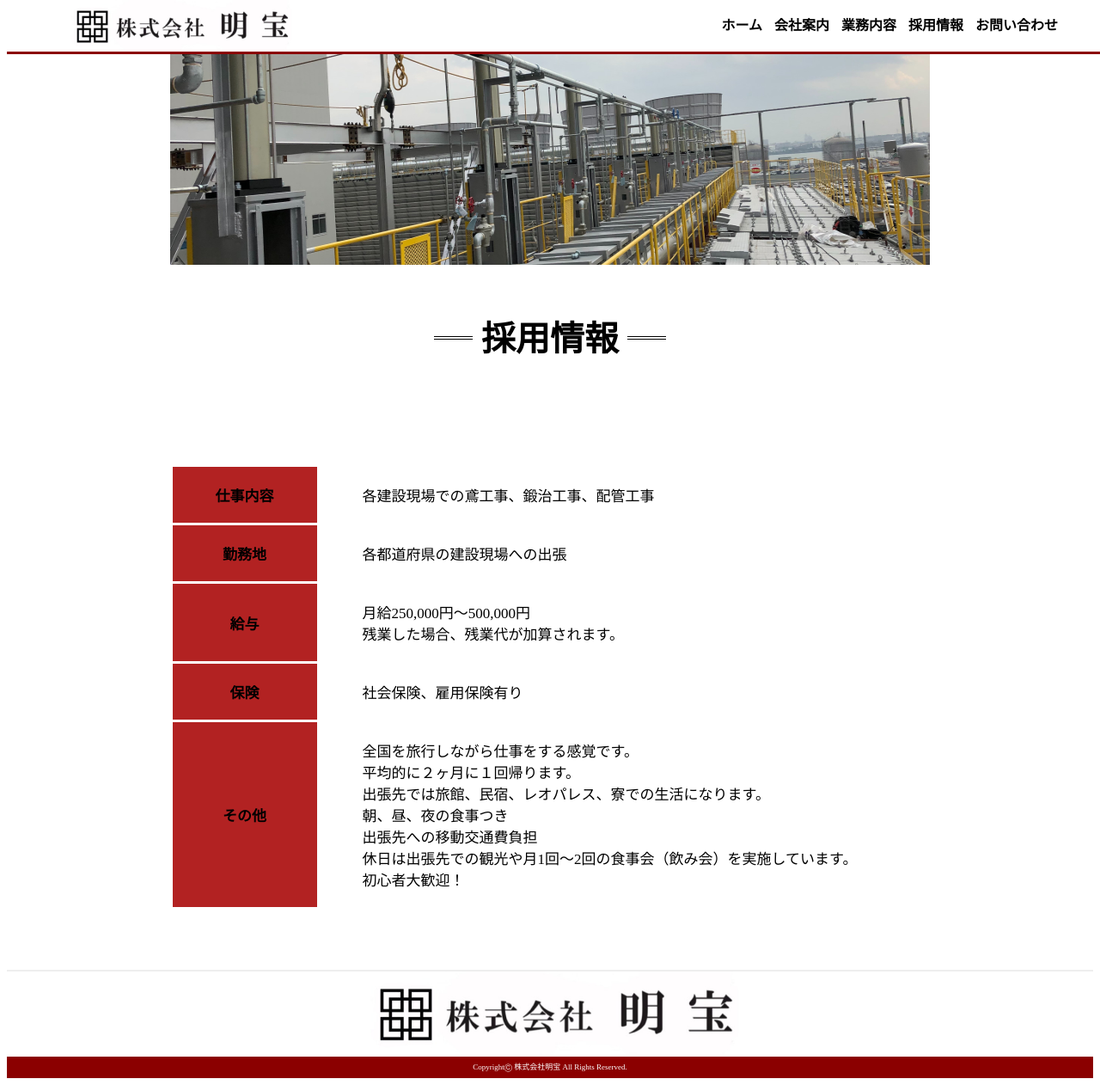
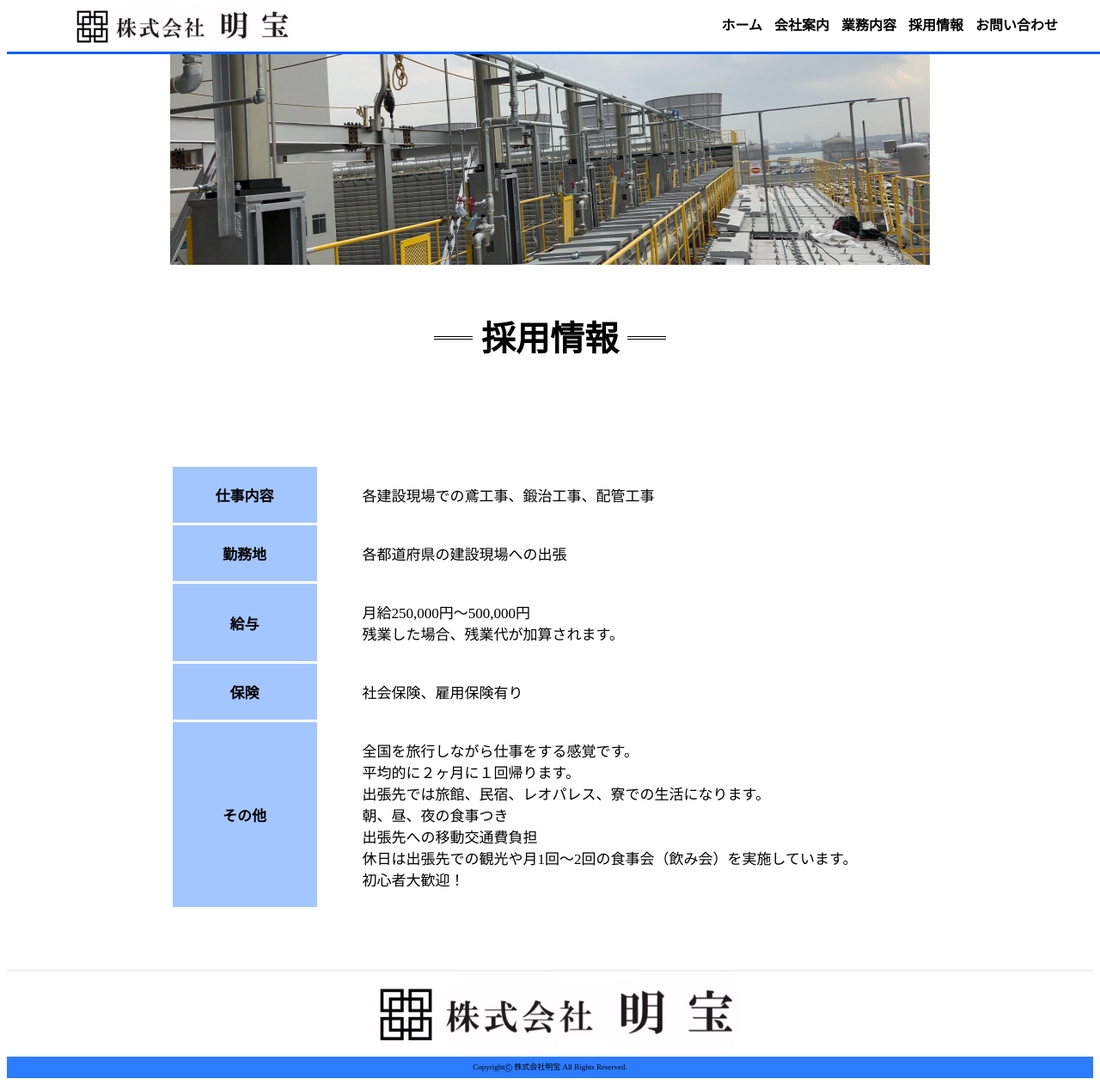
Before and after one commit to meihounet/meihonet.recruit, a plain HTML site: page index.html in a window 1280 px wide. Shown: the whole page at 86% size. Drawn offline with Linux system fonts and the light colour scheme.

Commit message:
Update stylesheet.css

```diff
--- a/stylesheet.css
+++ b/stylesheet.css
@@ -1,5 +1,3 @@
-@charset "UTF-8";
-
 li {
   list-style: none;
 }
@@ -15,7 +13,7 @@ header {
   position:fixed;
   top: 0;
   z-index: 10;
-  border-bottom: 3px solid darkred;
+  border-bottom: 3px solid #005fff;
 }
 
 .header-left {
@@ -120,7 +118,7 @@ table {
 }
 
 th {
-  background-color: firebrick;
+  background-color: #a4c6ff;
 }
 
 table th, table td {
@@ -143,8 +141,8 @@ footer {
 .box5 {
   height: 25px;
   width: 100%;
-  background-color: darkred;
-  color: white;
+  background-color: #2c7cff;
+  color: black;
   text-align: center;
   font-size: 9px;
   line-height: 25px;
```
